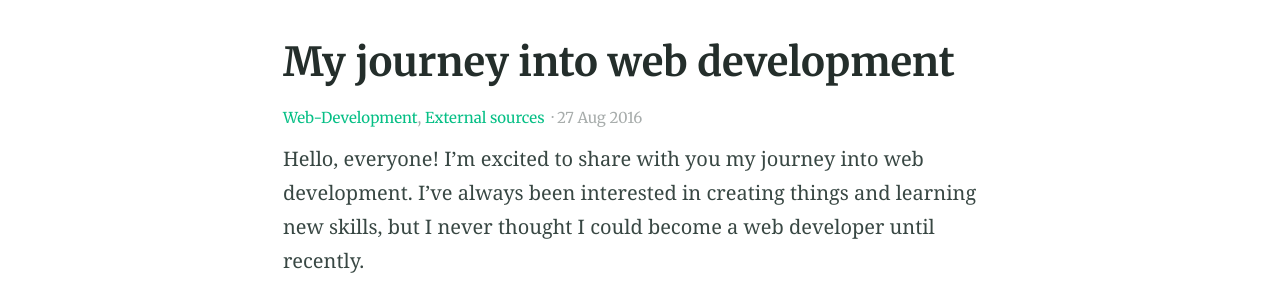
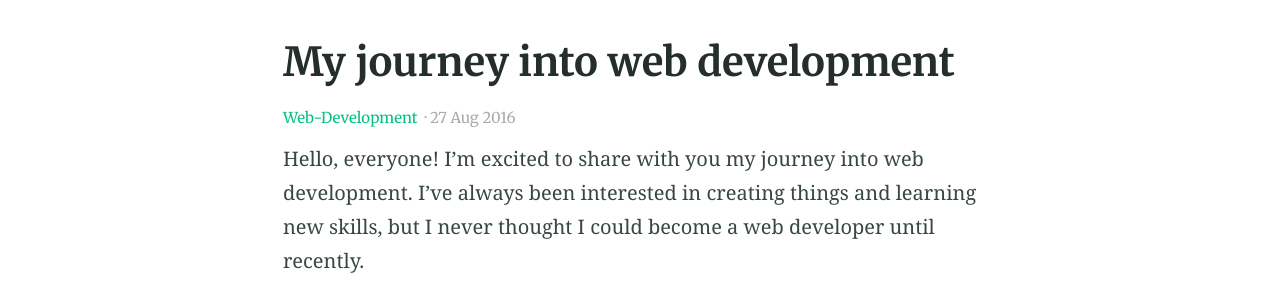
Before and after one commit to Supriyoiiest/supriyoiiest.github.io, a Jekyll site: the page built from _posts/2016-08-27-example-post-one.md, in a window 1280 px wide. Shown: the part 408-708 px from the top of the page. Built offline with Jekyll 4.4.1, drawn with Linux system fonts in a browser that asks for light colours.

Commit message:
Update 2016-08-27-example-post-one.md

```diff
--- a/_posts/2016-08-27-example-post-one.md
+++ b/_posts/2016-08-27-example-post-one.md
@@ -2,7 +2,7 @@
 title: My journey into web development
 categories:
 - Web-Development
-- External sources
+
 feature_image: "https://picsum.photos/2560/600?image=872"
 ---
 
```
